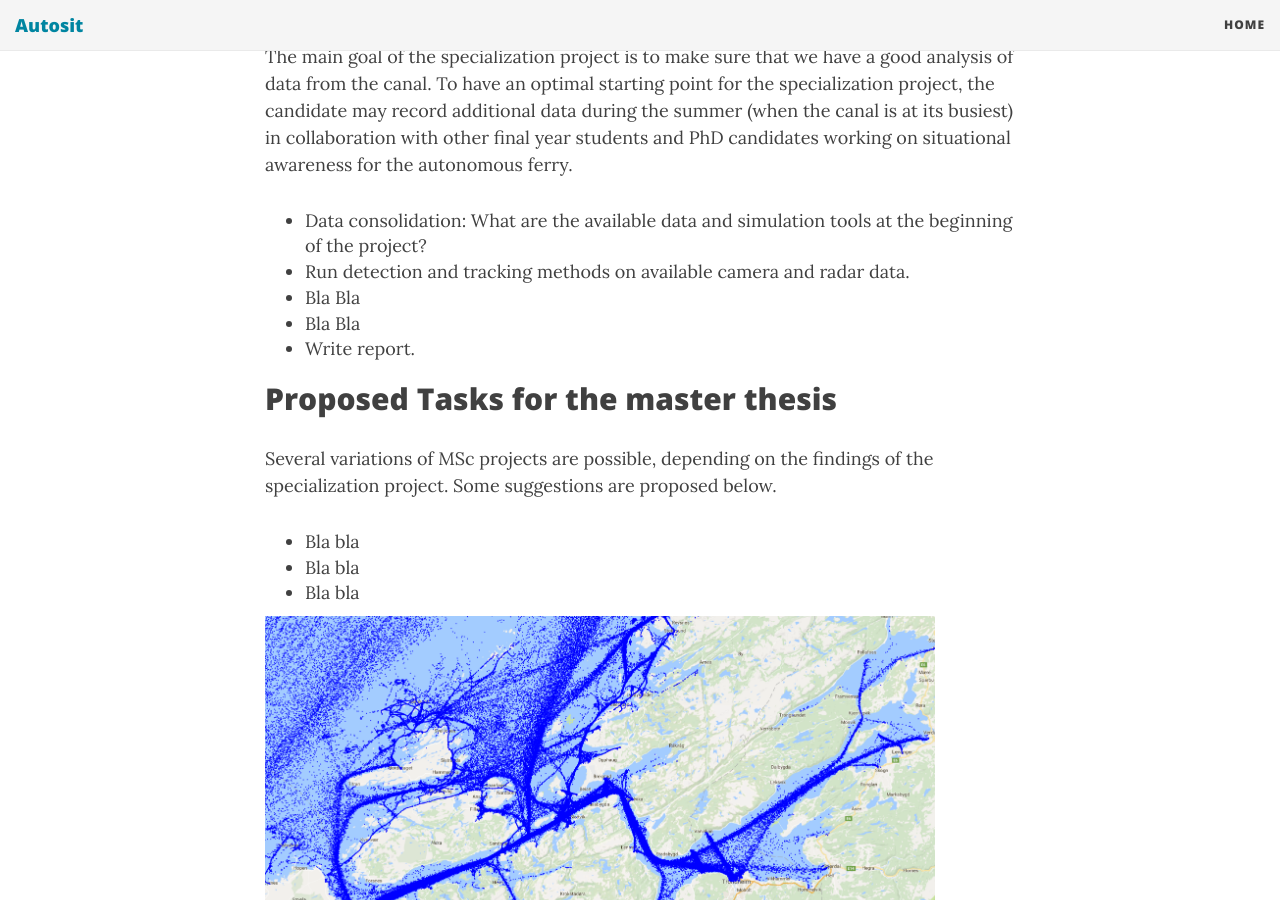
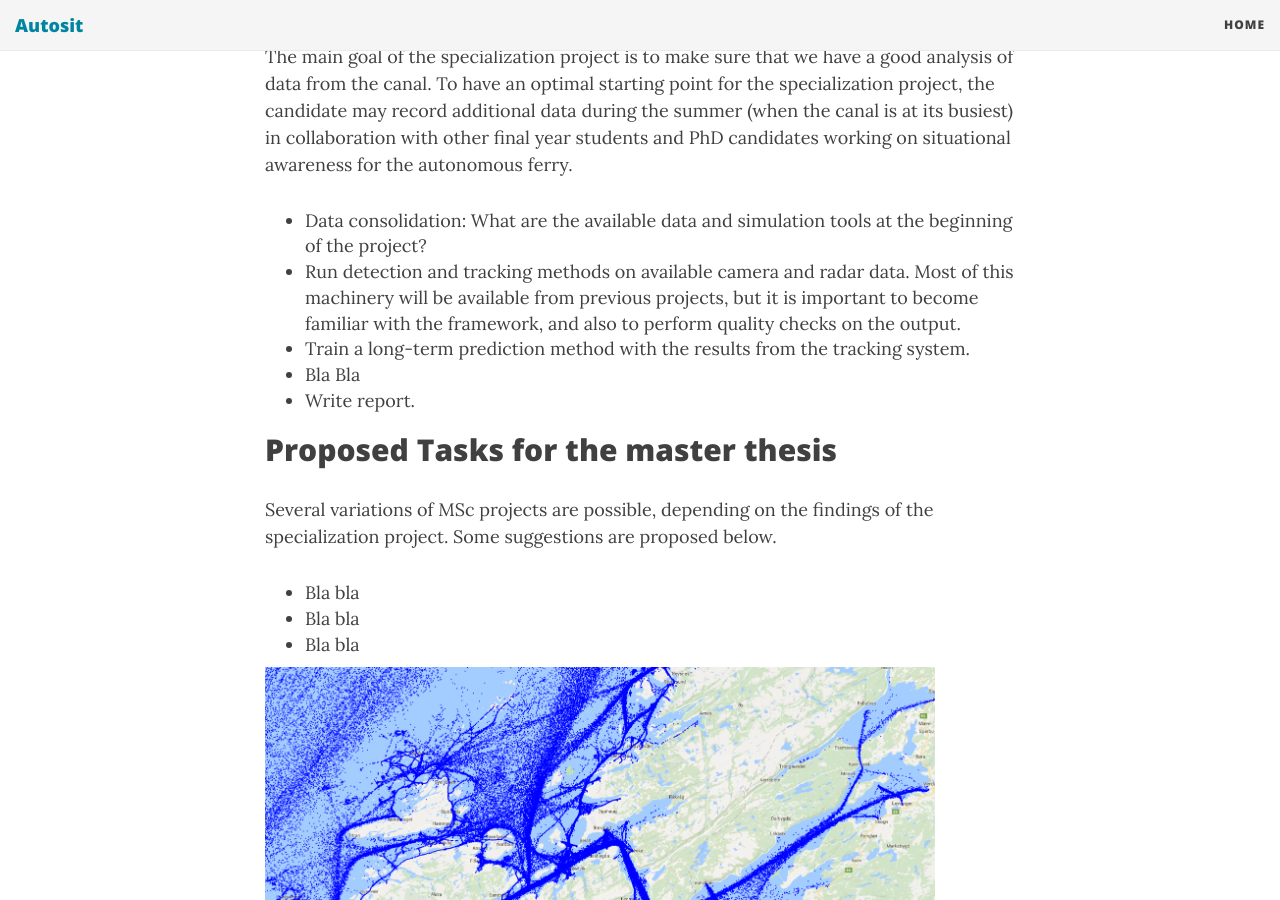
Before and after one commit to autosit/autosit.github.io, a Jekyll site: the page built from _posts/2020-04-19-ltp_canal.md, in a window 1280 px wide and 900 px high, scrolled down 1816 px. Built offline with Jekyll 4.4.1, drawn with Linux system fonts in a browser that asks for light colours; nearby versions of some CDN libraries.

Commit message:
updated twin of the canal

```diff
--- a/_posts/2020-04-19-ltp_canal.md
+++ b/_posts/2020-04-19-ltp_canal.md
@@ -30,8 +30,8 @@ The overall goal of this project is to enable realistic simulations of traffic i
 The main goal of the specialization project is to make sure that we have a good analysis of data from the canal. To have an optimal starting point for the specialization project, the candidate may record additional data during the summer (when the canal is at its busiest) in collaboration with other final year students and PhD candidates working on situational awareness for the autonomous ferry.
 
 * Data consolidation: What are the available data and simulation tools at the beginning of the project?
-* Run detection and tracking methods on available camera and radar data.
-* Bla Bla
+* Run detection and tracking methods on available camera and radar data. Most of this machinery will be available from previous projects, but it is important to become familiar with the framework, and also to perform quality checks on the output.
+* Train a long-term prediction method with the results from the tracking system.
 * Bla Bla
 * Write report.
 
```
